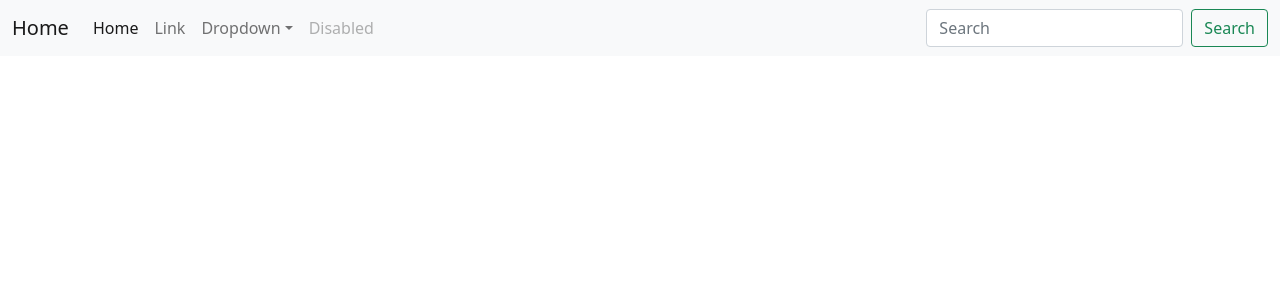
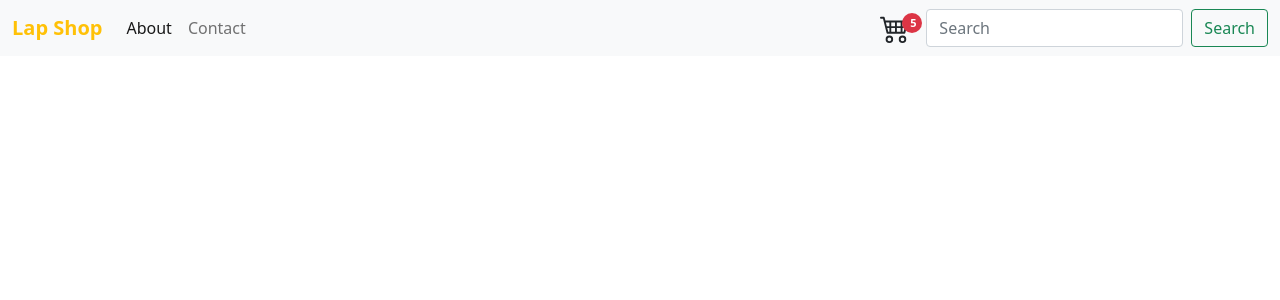
Before and after one commit to pedramro/LaptopShop, a React (Create React App) app: page /cart in a window 1280 px wide. Shown: the top 300 px of the page. Built offline with nearby package versions, Linux system fonts and the light colour scheme.

Commit message:
about and contact component created

```diff
--- a/src/App.js
+++ b/src/App.js
@@ -2,6 +2,8 @@ import { BrowserRouter, Routes, Route } from "react-router-dom";
 import Navbar from "./components/navbar/Navbar";
 import Detail from "./components/pages/Detail";
 import Home from "./components/pages/Home";
+import About from "./components/pages/About";
+import Contact from "./components/pages/Contact";
 
 function App() {
   return (
@@ -12,6 +14,8 @@ function App() {
           <Routes>
             <Route path='/' element={<Home />} />
             <Route path='/detail/:id' element={<Detail />} />
+            <Route path='/about' element={<About />} />
+            <Route path='/contact' element={<Contact />} />
           </Routes>
         </div>
       </div>
--- /dev/null
+++ b/src/components/cart/Cart.jsx
@@ -0,0 +1,9 @@
+import React from 'react'
+
+export function Cart() {
+    return (
+        <svg xmlns="http://www.w3.org/2000/svg" width="30" height="30" fill="currentColor" className="bi bi-cart4" viewBox="0 0 16 16">
+            <path d="M0 2.5A.5.5 0 0 1 .5 2H2a.5.5 0 0 1 .485.379L2.89 4H14.5a.5.5 0 0 1 .485.621l-1.5 6A.5.5 0 0 1 13 11H4a.5.5 0 0 1-.485-.379L1.61 3H.5a.5.5 0 0 1-.5-.5zM3.14 5l.5 2H5V5H3.14zM6 5v2h2V5H6zm3 0v2h2V5H9zm3 0v2h1.36l.5-2H12zm1.11 3H12v2h.61l.5-2zM11 8H9v2h2V8zM8 8H6v2h2V8zM5 8H3.89l.5 2H5V8zm0 5a1 1 0 1 0 0 2 1 1 0 0 0 0-2zm-2 1a2 2 0 1 1 4 0 2 2 0 0 1-4 0zm9-1a1 1 0 1 0 0 2 1 1 0 0 0 0-2zm-2 1a2 2 0 1 1 4 0 2 2 0 0 1-4 0z"/>
+        </svg>
+    )
+}
--- /dev/null
+++ b/src/components/cart/index.jsx
@@ -0,0 +1 @@
+export * from './Cart'
--- /dev/null
+++ b/src/components/contact/ContactFrom.jsx
@@ -0,0 +1,34 @@
+import React from 'react'
+
+function ContactFrom() {
+    return (
+        <div style={{width: '100%'}} className='row align-items-center justify-content-center mt-5'>
+            <form style={{width: '80%'}}>
+                <div>
+                        <label className='d-block mb-1 mx-3'>Name <span className='text-danger fw-bold'>*</span></label>
+                    <div className='d-flex'>
+                        <input className='form-control mx-2' type="text" placeholder='First Name' />
+                        <input className='form-control mx-2' type="text" placeholder='Last Name'  />
+                    </div>
+                </div>
+                <div>
+                    <label className='d-block mx-3 mt-3'>Email <span className='text-danger fw-bold'>*</span></label>
+                    <input type="text" className='form-control' placeholder='Enter Your Email' />
+                </div>
+                <div>
+                    <label className='d-block mx-3 mt-3'>Phone Number</label>
+                    <input type="text" className='form-control' placeholder='Enter Your Phone Number' />
+                </div>
+                <div>
+                    <label className='d-block mx-3 mt-3'>Comment or Massage <span className='text-danger fw-bold'>*</span></label>
+                    <textarea type="text" rows='5' className='form-control' placeholder='Enter Your Phone Number' />
+                </div>
+                <div className='mt-3 mx-3'>
+                    <button className='btn btn-primary'>Submit</button>
+                </div>
+            </form>
+        </div>
+    )
+}
+
+export default ContactFrom
--- /dev/null
+++ b/src/components/navbar/Navbar.css
@@ -0,0 +1,17 @@
+.cart-wrapper{
+    position: relative;
+    cursor: pointer;
+}
+.count-icon{
+    position: absolute;
+    width: 20px;
+    height: 20px;
+    top: 0;
+    right: -12px;
+    display: flex;
+    justify-content: center;
+    align-items: center;
+}
+.count-text{
+    font-size: 11px;
+}
--- a/src/components/navbar/Navbar.jsx
+++ b/src/components/navbar/Navbar.jsx
@@ -1,37 +1,29 @@
 import React from 'react'
 import {Link} from 'react-router-dom'
+import { Cart } from '../cart'
+import './Navbar.css'
 
 function Navbar() {
     return (
             <nav className="navbar navbar-expand-lg navbar-light bg-light">
                 <div className="container-fluid">
-                    <Link to='/' className="navbar-brand">Home</Link>
+                    <Link to='/' className="navbar-brand fw-bold text-warning">Lap Shop</Link>
                     <button className="navbar-toggler" type="button" data-bs-toggle="collapse" data-bs-target="#navbarSupportedContent" aria-controls="navbarSupportedContent" aria-expanded="false" aria-label="Toggle navigation">
                     <span className="navbar-toggler-icon"></span>
                     </button>
                     <div className="collapse navbar-collapse" id="navbarSupportedContent">
                     <ul className="navbar-nav me-auto mb-2 mb-lg-0">
                         <li className="nav-item">
-                        <a className="nav-link active" aria-current="page" href="#">Home</a>
+                        <Link to='about/' className="nav-link active" aria-current="page">About</Link>
                         </li>
                         <li className="nav-item">
-                        <a className="nav-link" href="#">Link</a>
-                        </li>
-                        <li className="nav-item dropdown">
-                        <a className="nav-link dropdown-toggle" href="#" id="navbarDropdown" role="button" data-bs-toggle="dropdown" aria-expanded="false">
-                            Dropdown
-                        </a>
-                        <ul className="dropdown-menu" aria-labelledby="navbarDropdown">
-                            <li><a className="dropdown-item" href="#">Action</a></li>
-                            <li><a className="dropdown-item" href="#">Another action</a></li>
-                            <li><hr className="dropdown-divider" /></li>
-                            <li><a className="dropdown-item" href="#">Something else here</a></li>
-                        </ul>
-                        </li>
-                        <li className="nav-item">
-                        <a className="nav-link disabled">Disabled</a>
+                        <Link to='contact/' className="nav-link">Contact</Link>
                         </li>
                     </ul>
+                    <div className='cart-wrapper mx-3'>
+                        <Cart />
+                        <span className='count-icon badge bg-danger rounded-circle'><span className='count-text'>5</span></span>
+                    </div>
                     <form className="d-flex">
                         <input className="form-control me-2" type="search" placeholder="Search" aria-label="Search" />
                         <button className="btn btn-outline-success" type="submit">Search</button>
--- /dev/null
+++ b/src/components/pages/About.jsx
@@ -0,0 +1,29 @@
+import React from "react";
+
+function Contact() {
+  return (
+    <div className="mt-5">
+        <h2 style={{margin: 0}} className="text-center text-secondary">
+        <svg xmlns="http://www.w3.org/2000/svg" width="25" height="25" fill="currentColor" className="mb-2 mx-2 text-warning bi bi-star" viewBox="0 0 16 16">
+            <path d="M2.866 14.85c-.078.444.36.791.746.593l4.39-2.256 4.389 2.256c.386.198.824-.149.746-.592l-.83-4.73 3.522-3.356c.33-.314.16-.888-.282-.95l-4.898-.696L8.465.792a.513.513 0 0 0-.927 0L5.354 5.12l-4.898.696c-.441.062-.612.636-.283.95l3.523 3.356-.83 4.73zm4.905-2.767-3.686 1.894.694-3.957a.565.565 0 0 0-.163-.505L1.71 6.745l4.052-.576a.525.525 0 0 0 .393-.288L8 2.223l1.847 3.658a.525.525 0 0 0 .393.288l4.052.575-2.906 2.77a.565.565 0 0 0-.163.506l.694 3.957-3.686-1.894a.503.503 0 0 0-.461 0z"/>
+        </svg>
+            Our Promise
+        <svg xmlns="http://www.w3.org/2000/svg" width="25" height="25" fill="currentColor" className="mb-2 mx-2 text-warning bi bi-star" viewBox="0 0 16 16">
+            <path d="M2.866 14.85c-.078.444.36.791.746.593l4.39-2.256 4.389 2.256c.386.198.824-.149.746-.592l-.83-4.73 3.522-3.356c.33-.314.16-.888-.282-.95l-4.898-.696L8.465.792a.513.513 0 0 0-.927 0L5.354 5.12l-4.898.696c-.441.062-.612.636-.283.95l3.523 3.356-.83 4.73zm4.905-2.767-3.686 1.894.694-3.957a.565.565 0 0 0-.163-.505L1.71 6.745l4.052-.576a.525.525 0 0 0 .393-.288L8 2.223l1.847 3.658a.525.525 0 0 0 .393.288l4.052.575-2.906 2.77a.565.565 0 0 0-.163.506l.694 3.957-3.686-1.894a.503.503 0 0 0-.461 0z"/>
+        </svg>
+        </h2>
+      <p className="mt-4 text-center active text-muted">
+        The Laptop Shop team will always treat you with the utmost respect –
+        regardless of the problem, we are happy to explain it to you if you’d
+        like it clarified. Of course it’s rough when something valuable breaks,
+        but you can rely on us to repair it for a price that won’t break the
+        bank. You can trust us to only fix what is broken; we won’t add on any
+        unnecessary charges to your repair. Customer care is a top priority! We
+        provide you with free information and advice on preventing further
+        faults and protecting your device.
+      </p>
+    </div>
+  );
+}
+
+export default Contact;
--- /dev/null
+++ b/src/components/pages/Contact.jsx
@@ -0,0 +1,22 @@
+import React from 'react'
+import ContactFrom from '../contact/ContactFrom'
+
+function Contact() {
+    return (
+        <div className='mt-5'>
+            <div>
+                <h1 className='text-center'>
+                <svg  xmlns="http://www.w3.org/2000/svg" width="33" height="33" fill="currentColor" className="mb-1 mx-2 text-success bi bi-telephone" viewBox="0 0 16 16">
+                    <path d="M3.654 1.328a.678.678 0 0 0-1.015-.063L1.605 2.3c-.483.484-.661 1.169-.45 1.77a17.568 17.568 0 0 0 4.168 6.608 17.569 17.569 0 0 0 6.608 4.168c.601.211 1.286.033 1.77-.45l1.034-1.034a.678.678 0 0 0-.063-1.015l-2.307-1.794a.678.678 0 0 0-.58-.122l-2.19.547a1.745 1.745 0 0 1-1.657-.459L5.482 8.062a1.745 1.745 0 0 1-.46-1.657l.548-2.19a.678.678 0 0 0-.122-.58L3.654 1.328zM1.884.511a1.745 1.745 0 0 1 2.612.163L6.29 2.98c.329.423.445.974.315 1.494l-.547 2.19a.678.678 0 0 0 .178.643l2.457 2.457a.678.678 0 0 0 .644.178l2.189-.547a1.745 1.745 0 0 1 1.494.315l2.306 1.794c.829.645.905 1.87.163 2.611l-1.034 1.034c-.74.74-1.846 1.065-2.877.702a18.634 18.634 0 0 1-7.01-4.42 18.634 18.634 0 0 1-4.42-7.009c-.362-1.03-.037-2.137.703-2.877L1.885.511z"/>
+                </svg>
+                    Contact Us
+                </h1>
+                <h4 className='text-center text-muted'>Tel/WhatsApp: 0935***9238</h4>
+                <h4 className='text-center  text-muted'>Pedram0869@gmail.com</h4>
+            </div>
+            <ContactFrom />
+        </div>
+    )
+}
+
+export default Contact
--- a/src/components/pages/Detail.jsx
+++ b/src/components/pages/Detail.jsx
@@ -15,10 +15,10 @@ function Detail() {
 
     return (
         <div className='row mt-5'>
-            <div className="col-7">
+            <div className="col-6">
                 <img width='100%' src={product.pic} title={product.title} />
             </div>
-            <div className="col-5">
+            <div className="col-6">
                 <h1>{product.title}</h1>
                 <p>{product.desc}</p>
                 <button className='btn btn-primary'>Add to Cart</button>
--- /dev/null
+++ b/src/components/pages/index.jsx
@@ -0,0 +1,4 @@
+export * from './Home'
+export * from './About'
+export * from './Contact'
+export * from './Detail'
--- a/src/components/products/Product.jsx
+++ b/src/components/products/Product.jsx
@@ -7,9 +7,9 @@ function Product({product}) {
             <div style={{height: 550}} className="card card-body mt-3">
                 <img height={300} src={product.pic} className="card-img-top" />
                 <div className='d-flex flex-column align-content-between mt-5'>
-                    <h5 className="card-title my-2">{product.title}</h5>
+                    <h5 className="title-lines card-title my-2">{product.title}</h5>
                     <p className="desc-lines card-text">{product.desc}</p>
-                    <Link to={'detail/' + product.id} className="btn btn-primary" style={{position: 'absolute ',bottom: 10, width: '92%'}}>Show More</Link>
+                    <Link to={'detail/' + product.id} className="btn-products btn btn-primary" style={{}}>Show More</Link>
                 </div>
             </div>
     )
--- a/src/components/products/product.css
+++ b/src/components/products/product.css
@@ -1,3 +1,10 @@
+.title-lines{
+    overflow: hidden;
+   text-overflow: ellipsis;
+   display: -webkit-box;
+   -webkit-line-clamp: 1;
+   -webkit-box-orient: vertical;
+}
 .desc-lines{
     overflow: hidden;
    text-overflow: ellipsis;
@@ -5,3 +12,8 @@
    -webkit-line-clamp: 3;
    -webkit-box-orient: vertical;
 }
+.btn-products{
+    position: 'absolute';
+    bottom: 10px;
+    width: '92%';
+}
```
